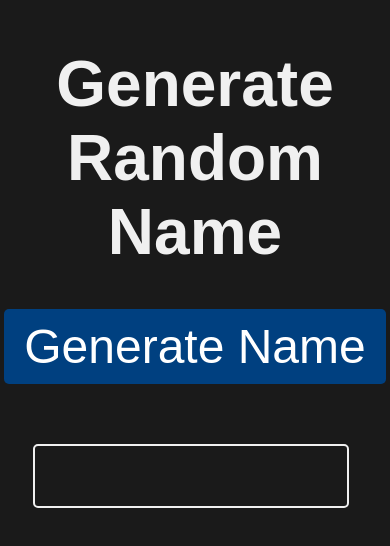
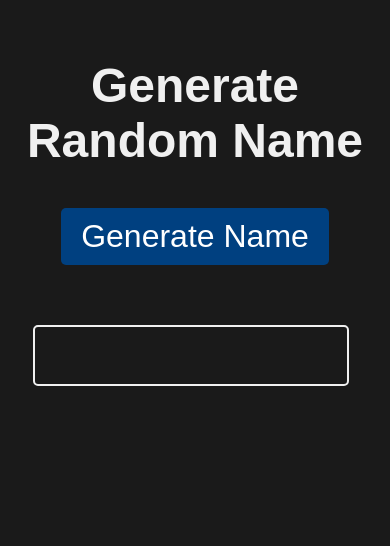
Before and after one commit to okut5/NameGen, a website: page public/index.html in a window 390 px wide. Shown: the part 166-712 px from the top of the page. Drawn offline with nearby package versions, Linux system fonts and the light colour scheme.

Commit message:
finilizing touches 2

```diff
--- a/public/index.html
+++ b/public/index.html
@@ -3,6 +3,8 @@
 <head>
   <title>Generate Random Name</title>
   <link rel="stylesheet" type="text/css" href="styles.css">
+  <meta name="viewport" content="width=device-width, initial-scale=1.0">
+
 </head>
 <body>
 <div id="maindiv">
--- a/public/styles.css
+++ b/public/styles.css
@@ -9,6 +9,7 @@ body {
     justify-content: center;
     align-items: center;
     height: 100vh; /* Full height of the viewport */
+
 }
 
 /* Centering the content vertically and horizontally */
@@ -78,18 +79,22 @@ h1 {
 }
 
 /* Responsive design for smaller screens */
-@media (max-width: 800px) {
+@media (max-width: 700px) {
+    body{
+        margin-top: -50px;
+    }
+
     h1 {
-        font-size: 4em;
+        font-size: 3em;
     }
 
     #generate {
-        font-size: 3em;
+        font-size: 2em;
     }
 
 
     #nameDisplay {
         width: 90%;
-        font-size: 2.2rem;
+        font-size: 2em;
     }
 }
```
